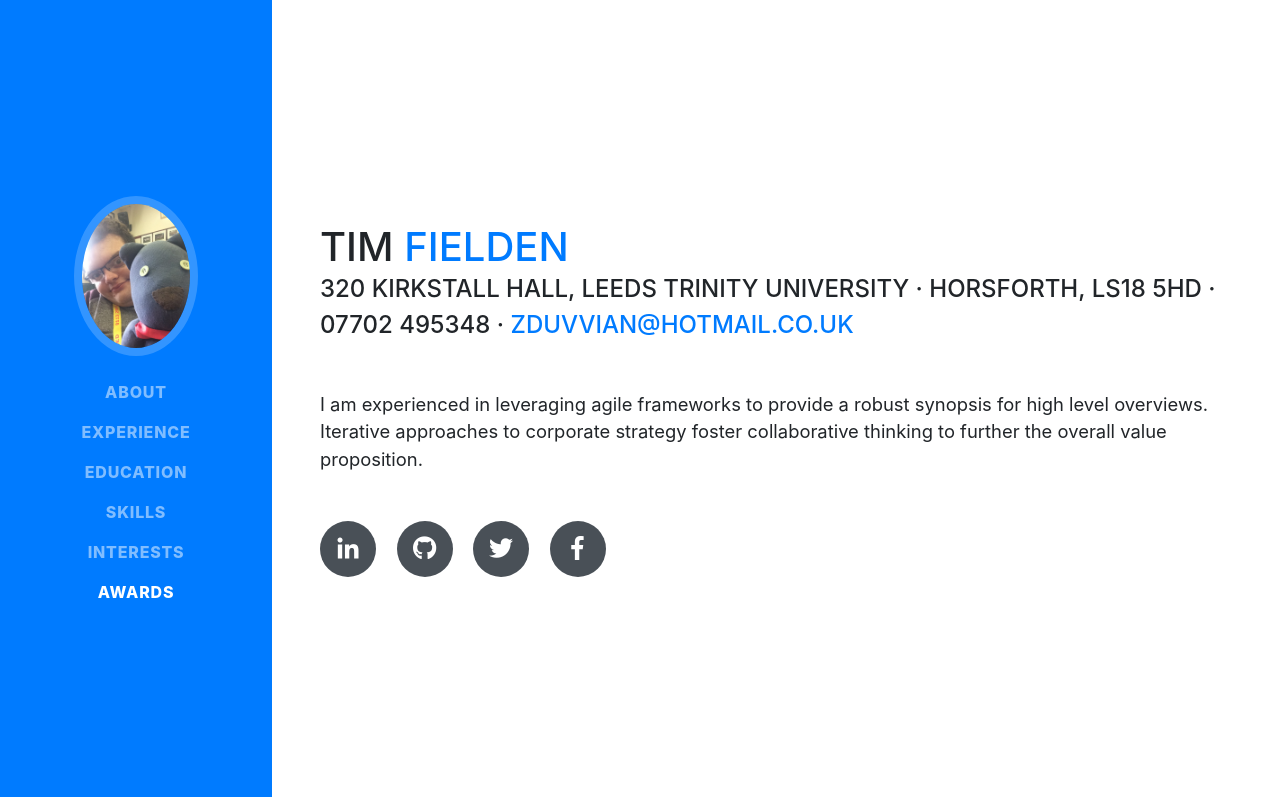
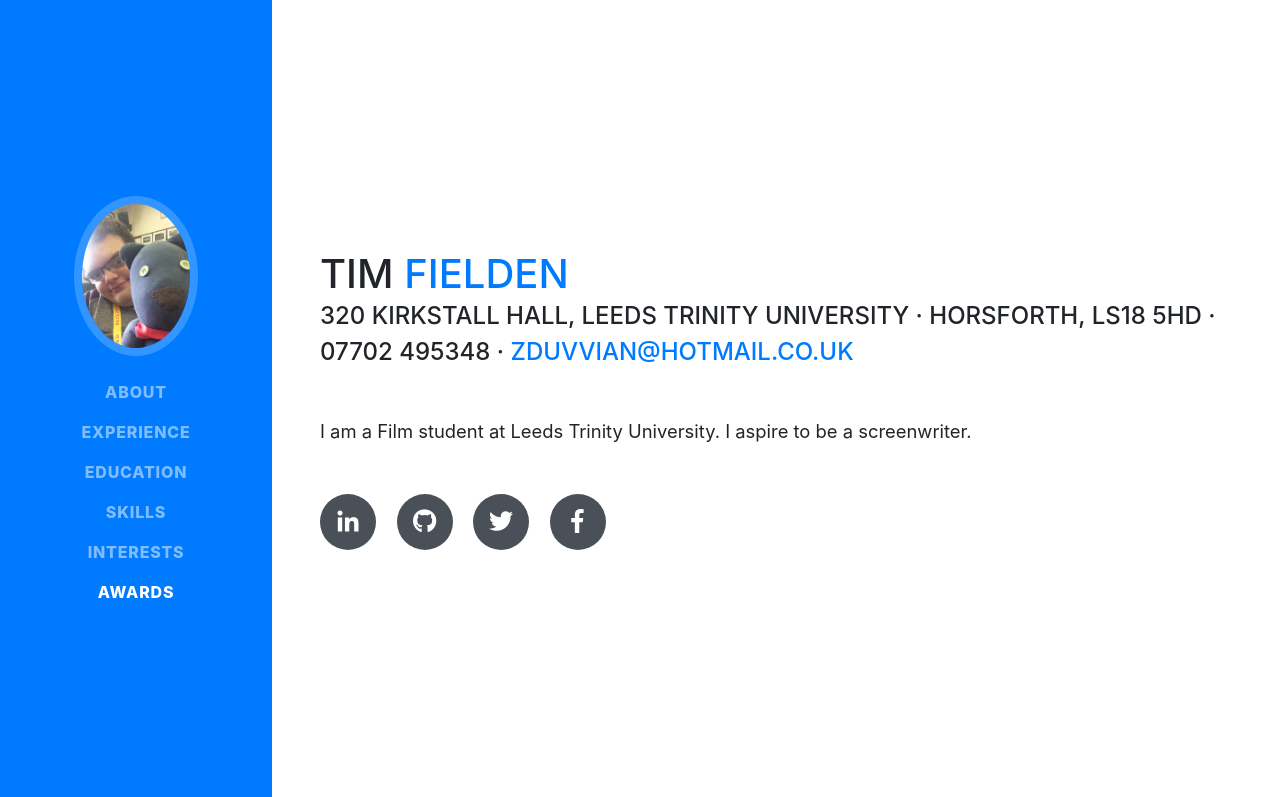
Before and after one commit to TimDFielden/TimDFielden.github.io, a website with bundled scripts: page index.html in a window 1280 px wide. Shown: the top 797 px of the page. Built offline with nearby package versions, Linux system fonts and the light colour scheme; a web font is replaced by a local one.

Commit message:
description change

```diff
--- a/index.html
+++ b/index.html
@@ -69,7 +69,7 @@
           <div class="subheading mb-5">320 Kirkstall Hall, Leeds Trinity University · Horsforth, LS18 5HD · 07702 495348 ·
             <a href="mailto:name@email.com">zduvvian@hotmail.co.uk</a>
           </div>
-          <p class="lead mb-5">I am experienced in leveraging agile frameworks to provide a robust synopsis for high level overviews. Iterative approaches to corporate strategy foster collaborative thinking to further the overall value proposition.</p>
+          <p class="lead mb-5">I am a Film student at Leeds Trinity University. I aspire to be a screenwriter.</p>
           <div class="social-icons">
             <a href="#">
               <i class="fab fa-linkedin-in"></i>
```
